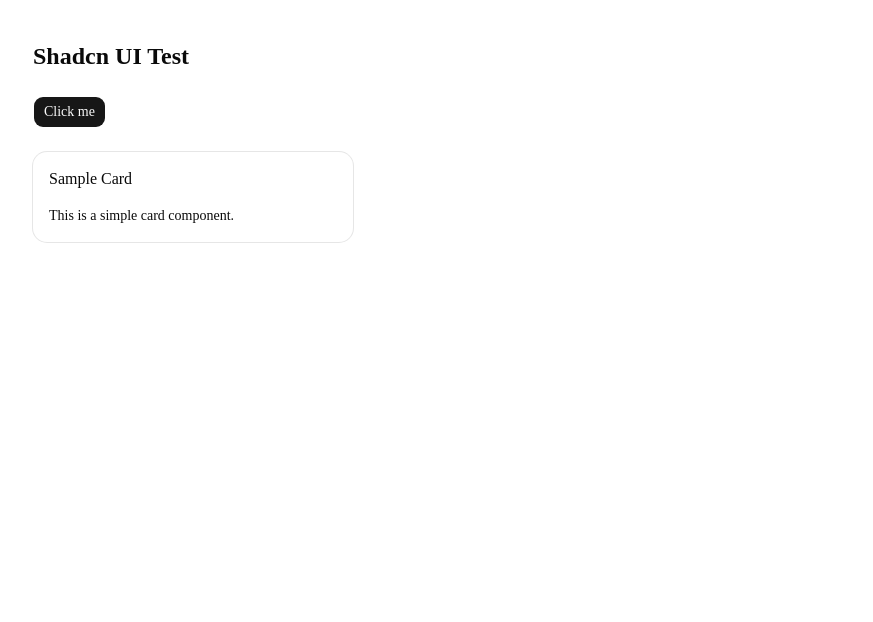
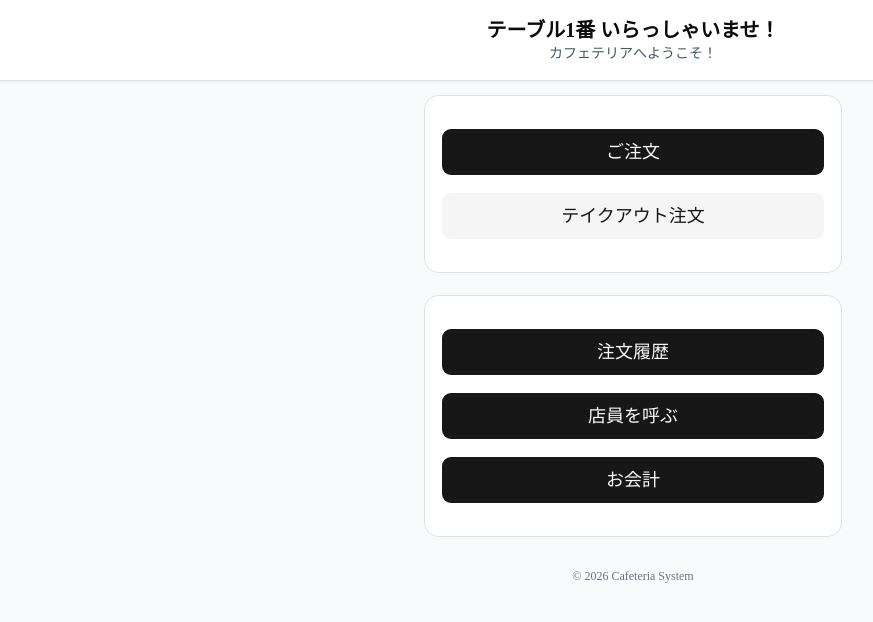
Before and after one commit to tomo12849/zero-to-deploy-tomoya, a Next.js app: page / in a window 1280 px wide. Shown: the top 622 px of the page, without its empty margins (7-880 px from the left). Built offline with nearby package versions, Linux system fonts and the light colour scheme.

Commit message:
feat: add cafeteria UI

```diff
--- a/app/page.tsx
+++ b/app/page.tsx
@@ -1,21 +1,39 @@
 import { Button } from "@/components/ui/button"
-import { Card, CardHeader, CardTitle, CardContent } from "@/components/ui/card"
+import { Card, CardContent } from "@/components/ui/card"
 
 export default function Home() {
   return (
-    <main className="p-10 space-y-6">
-      <h1 className="text-2xl font-bold">Shadcn UI Test</h1>
+    <main className="min-h-screen flex flex-col items-center bg-gray-50">
+      {/* Header */}
+      <header className="w-full bg-white shadow p-4 text-center">
+        <h1 className="text-xl font-bold">テーブル1番 いらっしゃいませ！</h1>
+        <p className="text-sm text-gray-600">カフェテリアへようこそ！</p>
+      </header>
 
-      <Button>Click me</Button>
+      {/* Main */}
+      <div className="w-full max-w-md p-4 space-y-6">
+        <Card>
+          <CardContent className="p-4 space-y-4">
+            <Button className="w-full h-12 text-lg">ご注文</Button>
+            <Button variant="secondary" className="w-full h-12 text-lg">
+              テイクアウト注文
+            </Button>
+          </CardContent>
+        </Card>
 
-      <Card className="w-80">
-        <CardHeader>
-          <CardTitle>Sample Card</CardTitle>
-        </CardHeader>
-        <CardContent>
-          This is a simple card component.
-        </CardContent>
-      </Card>
+        <Card>
+          <CardContent className="p-4 grid grid-cols-1 gap-4">
+            <Button className="w-full h-12 text-lg">注文履歴</Button>
+            <Button className="w-full h-12 text-lg">店員を呼ぶ</Button>
+            <Button className="w-full h-12 text-lg">お会計</Button>
+          </CardContent>
+        </Card>
+      </div>
+
+      {/* Footer */}
+      <footer className="text-center text-xs text-gray-500 p-4">
+        © 2026 Cafeteria System
+      </footer>
     </main>
   )
 }
```
